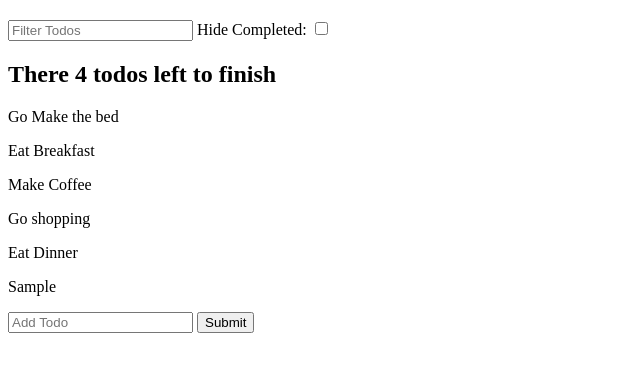
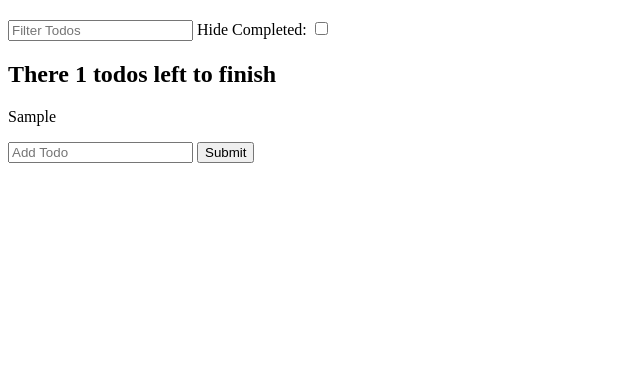
Before and after one commit to rgant6/Javascript_udemy, a plain HTML site: page todo-app/index.html in a window 1280 px wide. Both pictures are taken after typing "Sample" into the empty fields and a click on the button "Submit". Shown: the part 61-432 px from the top of the page, without its empty margins (0-640 px from the left). Drawn offline with Linux system fonts and the light colour scheme.

Commit message:
Finishing on local storage (tough)

```diff
--- a/todo-app/index.html
+++ b/todo-app/index.html
@@ -4,7 +4,7 @@
     <meta charset="UTF-8">
     <meta http-equiv="X-UA-Compatible" content="IE=edge">
     <meta name="viewport" content="width=device-width, initial-scale=1.0">
-    <title>Notes</title>
+    <title>Todo</title>
 </head>
 <body>
 
--- a/todo-app/todo-app.js
+++ b/todo-app/todo-app.js
@@ -1,24 +1,13 @@
-const todo = [{
-    title: "Go Make the bed",
-    completed: true
-}, {
-    title: "Eat Breakfast",
-    completed: false
-}, {
-    title: "Make Coffee",
-    completed: true
-}, {
-    title: "Go shopping",
-    completed: false
-}, {
-    title: "Eat Dinner",
-    completed: false
-}]
-
+let todo = []
 
 const filters = {
     searchText: '',
     checked: false
+}
+
+const todoJSON = localStorage.getItem("todos")
+if (todoJSON != null){
+    todo = JSON.parse(todoJSON)
 }
 
 document.querySelector("#filter_todo").addEventListener('input',function (e){
@@ -53,7 +42,9 @@ const renderedTodos = function (todos, filter) {
 
     incompleteTodos.forEach(function (todo) {
         const p1 = document.createElement('p')
+
         p1.textContent = todo.title
+
         p1.className = "todo"
 
         document.querySelector("#new_todos").appendChild(p1)
@@ -64,18 +55,17 @@ renderedTodos(todo, filters)
 
 document.querySelector("#todo-text").addEventListener('submit',function (e) {
     e.preventDefault()
-    const todoAdd = e.target.elements.todoTitle.value
-    addTodoFunc(todo,todoAdd)
+    todo.push({
+        title: e.target.elements.todoTitle.value,
+        completed: false
+    })
+
+    localStorage.setItem('todos',JSON.stringify(todo))
+    renderedTodos(todo,filters)
     e.target.elements.todoTitle.value = ''
     })
 
-function addTodoFunc (todos,todoToAdd) {
-    todos.push({
-       title: todoToAdd,
-       completed: false
-    })
-    renderedTodos(todos,filters)
-}
+
 
 document.querySelector("#hide-completed").addEventListener("change", function (e){
     filters.checked = e.target.checked
```
Also changed, not shown: notes-app/index.html (+1 -1 lines).
